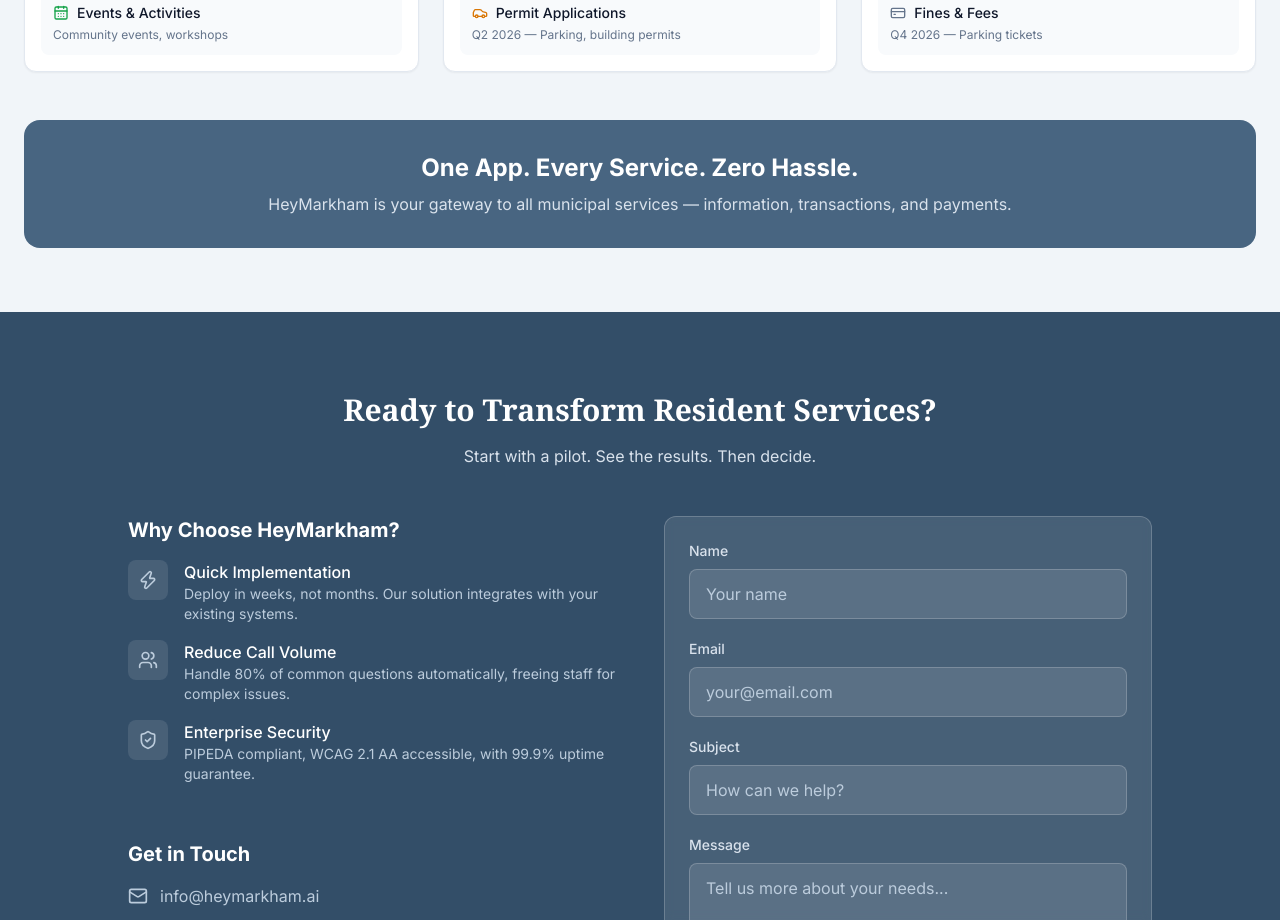
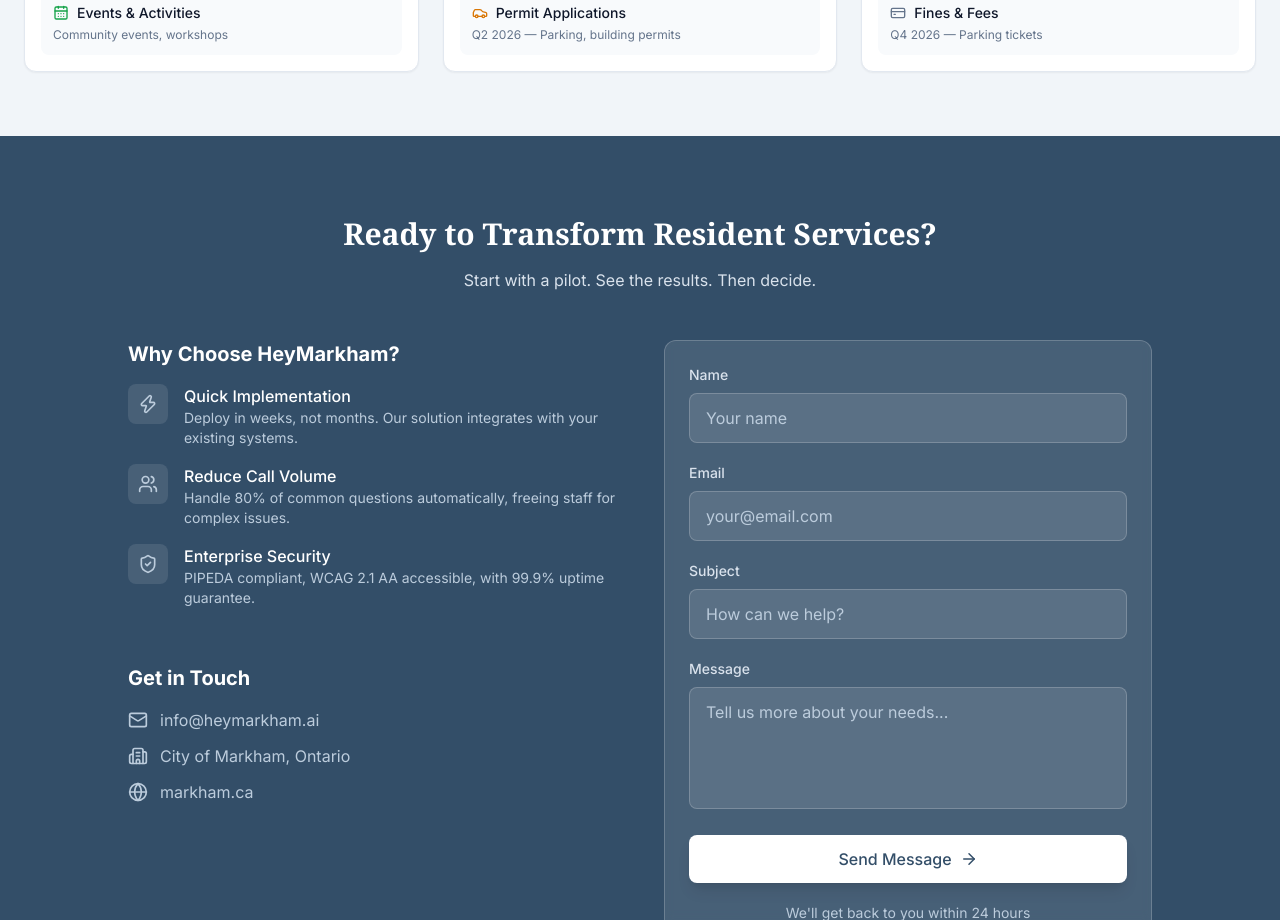
Before and after one commit to tianzesun/markham-website, a Next.js app in the folder apps/frontend/: page / in a window 1280 px wide. Shown: the part 5300-6220 px from the top of the page. Built offline with nearby package versions, Linux system fonts and the light colour scheme.

Commit message:
Remove vision statement section

```diff
--- a/apps/frontend/src/app/page.tsx
+++ b/apps/frontend/src/app/page.tsx
@@ -834,11 +834,6 @@
               </div>
             </div>
 
-            {/* Vision Statement */}
-            <div className="mt-12 text-center p-8 bg-primary-600 dark:bg-primary-800 rounded-2xl">
-              <h3 className="text-2xl font-bold text-white mb-2">One App. Every Service. Zero Hassle.</h3>
-              <p className="text-primary-100">HeyMarkham is your gateway to all municipal services — information, transactions, and payments.</p>
-            </div>
           </div>
         </section>
 
```
